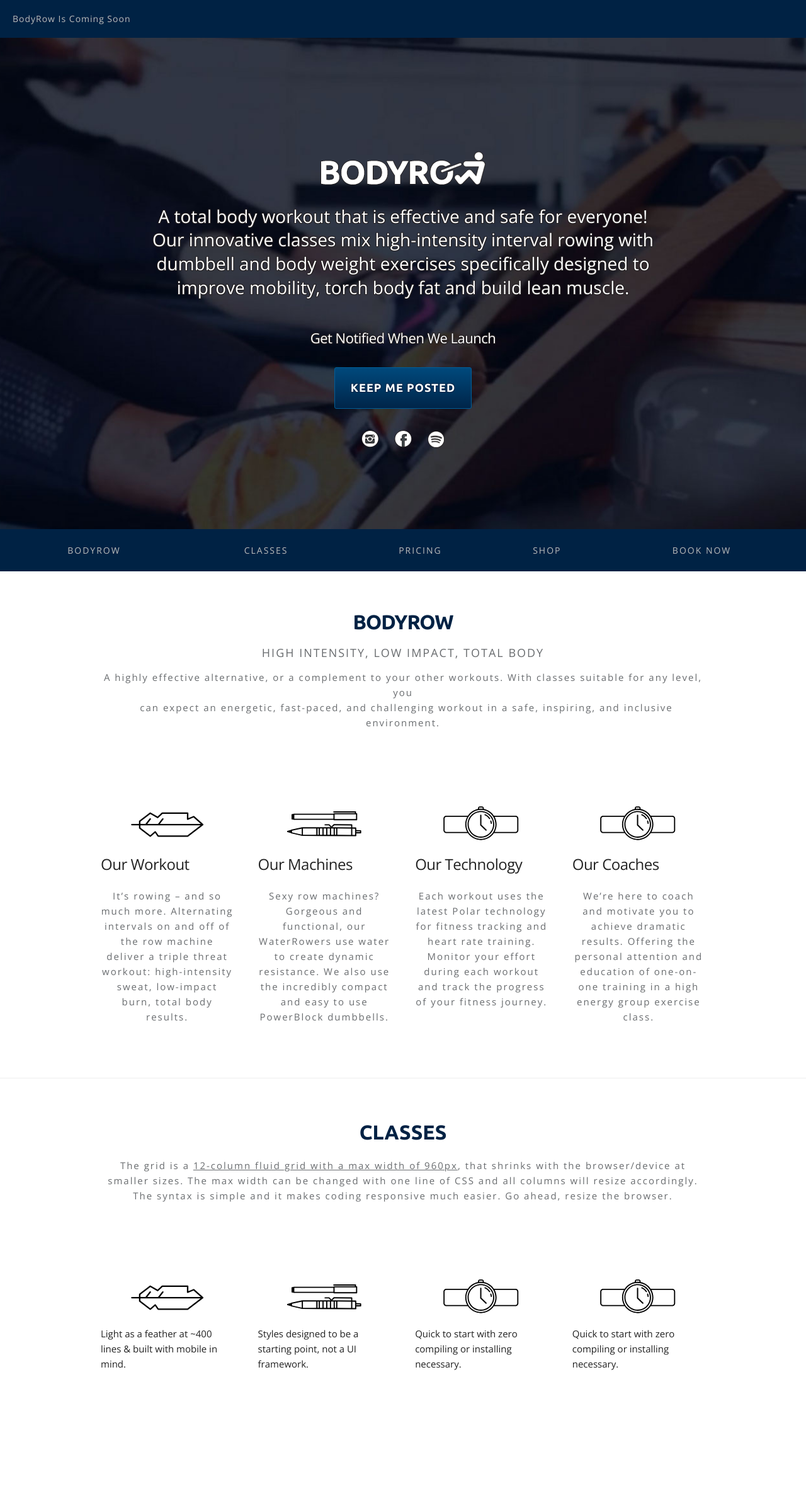
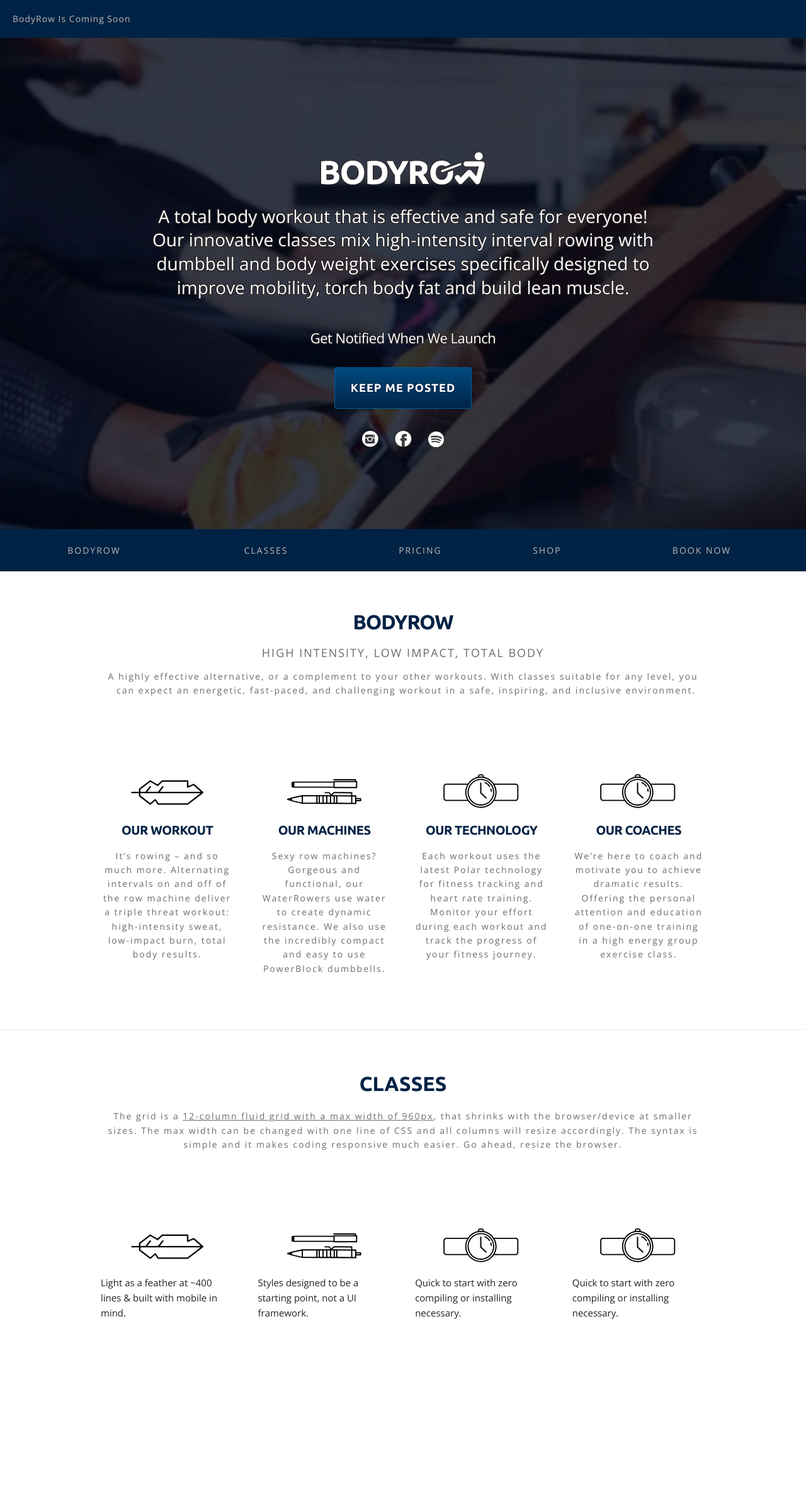
Before and after one commit to ambit/bodyrow, a Jekyll site: the page built from index.html, in a window 1280 px wide. Shown: the whole page at 63% size. Built offline with Jekyll 4.4.1, drawn with Linux system fonts in a browser that asks for light colours; nearby versions of some CDN libraries; after the commit the page ends 2286 px from its top, so only the background shows below that.

Commit message:
more text styling

```diff
--- a/css/style.css
+++ b/css/style.css
@@ -78,6 +78,7 @@
   margin-bottom: 1.5rem;
   text-align: center;
   font-size: 18px;
+  font-weight: 300;
   letter-spacing: .2rem;
   text-transform: uppercase;
   color: #696c6f;
@@ -85,8 +86,19 @@
 .docs-section p {
   margin-bottom: 1.5rem;
   text-align: center;
+  font-size: 14px;
+  font-weight: 300;
   letter-spacing: .2rem;
   color: #696c6f;
+}
+.docs-section h5 {
+  margin-bottom: 1.5rem;
+  text-align: center;
+  font-size: 20px;
+  font-family: 'Ubuntu', sans-serif;
+  font-weight: 700;
+  text-transform: uppercase;
+  color: #002244;
 }
 
 .value-img {
```
